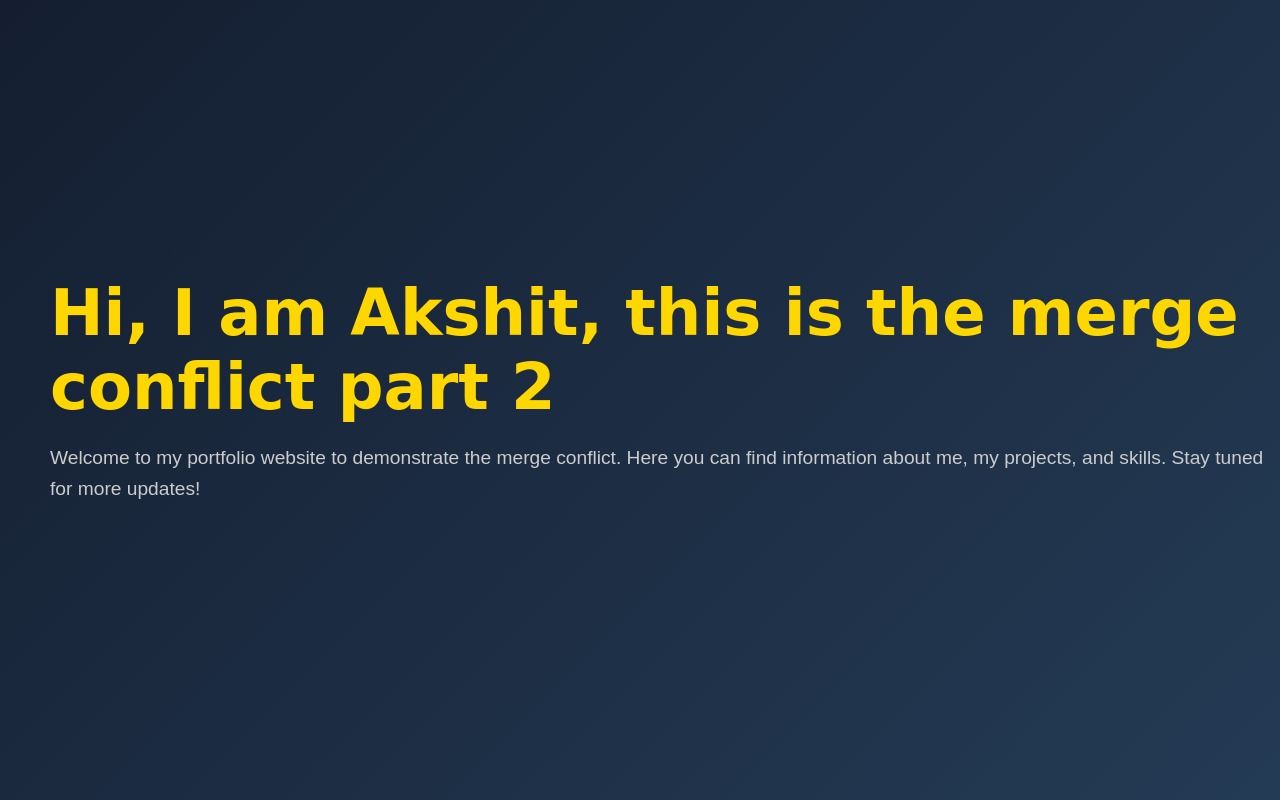
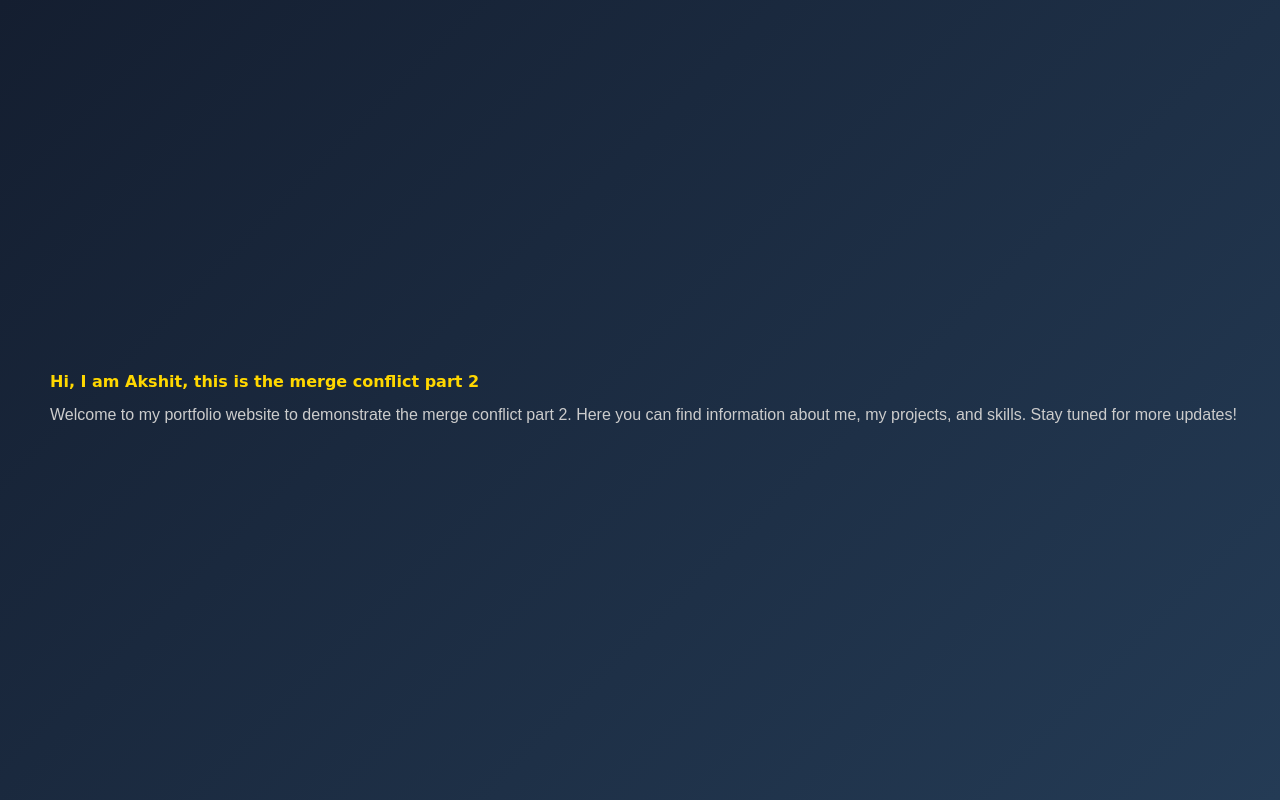
Before and after one commit to AkshitGupta2002/test_files, a plain HTML site: page index.html in a window 1280 px wide. Drawn offline with Linux system fonts and the light colour scheme.

Commit message:
The merge conflict

```diff
--- a/index.html
+++ b/index.html
@@ -3,7 +3,7 @@
 <head>
     <meta charset="UTF-8">
     <meta name="viewport" content="width=device-width, initial-scale=1.0">
-    <title>Akshit's Portfolio</title>
+    <title>Akshit's Portfolio website</title>
     <style>
         body {
             margin: 0;
@@ -22,16 +22,16 @@
         }
 
         h1 {
-            font-size: 4em;
+            font-size: 1em;
             font-weight: bold;
             font-family: 'Brush Script MT', cursive;
-            margin: 0;
+            margin: 2;
             color: #FFD700;
         }
 
         p {
-            font-size: 1.2em;
-            line-height: 1.6em;
+            font-size: 1em;
+            line-height: 1em;
             color: #CCCCCC;
         }
     </style>
@@ -39,7 +39,7 @@
 <body>
     <div class="container">
         <h1>Hi, I am Akshit, this is the merge conflict part 2</h1>
-        <p>Welcome to my portfolio website to demonstrate the merge conflict. Here you can find information about me, my projects, and skills. Stay tuned for more updates!</p>
+        <p>Welcome to my portfolio website to demonstrate the merge conflict part 2. Here you can find information about me, my projects, and skills. Stay tuned for more updates!</p>
     </div>
 </body>
 </html>
```
